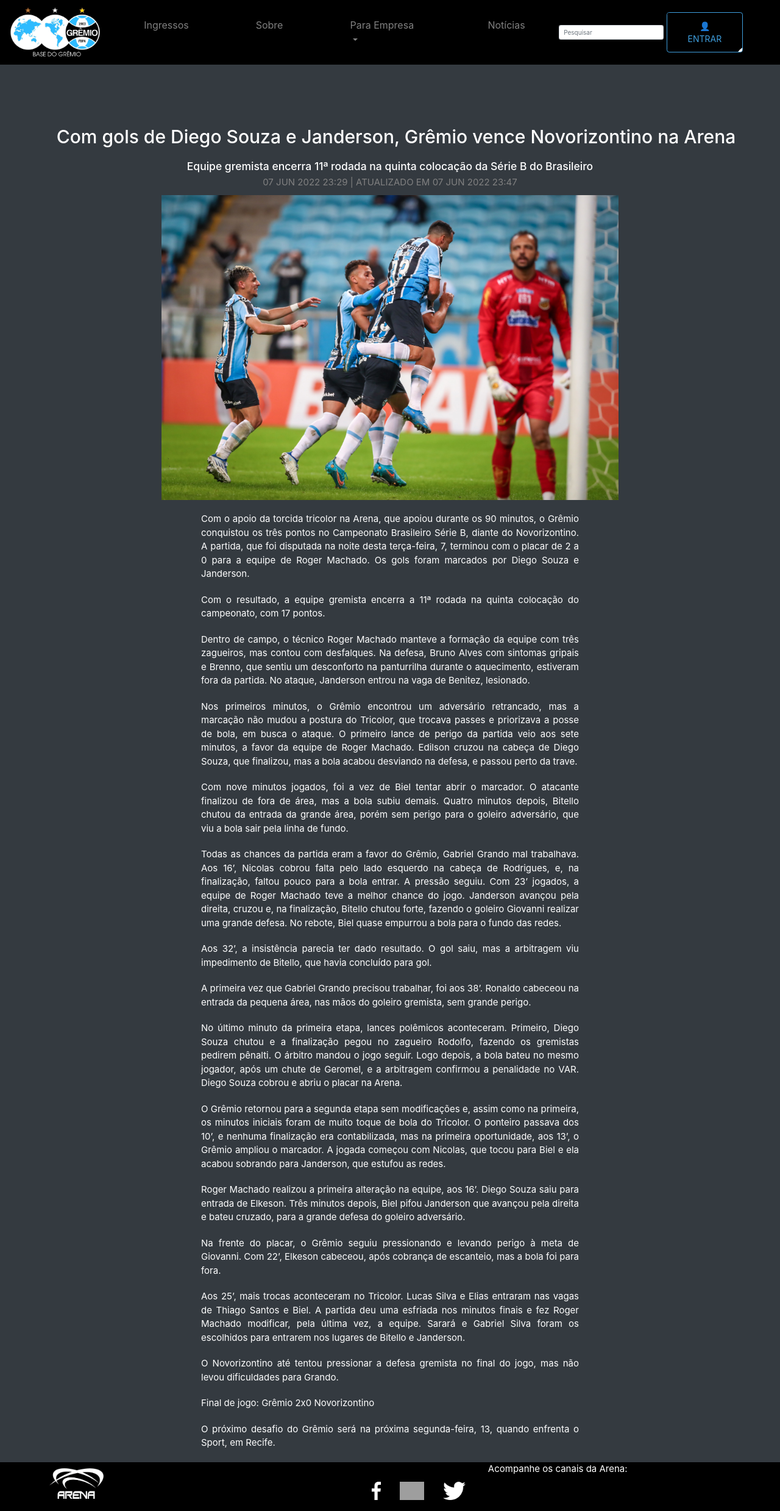
After one commit to senacrs-emti/2022-3M-venda-online, a PHP site: page /noticiaum.php in a window 1280 px wide. The commit adds this page. Shown: the whole page at 61% size. Run offline with PHP 8.4, Linux system fonts and the light colour scheme; grey boxes are pictures that could not be loaded.

Commit message:
front-end

```diff
--- /dev/null
+++ b/noticiaum.php
@@ -0,0 +1,60 @@
+<?php
+include_once 'navbar.php';
+?>
+
+<div id="textoum">
+<h2>Com gols de Diego Souza e Janderson, Grêmio vence Novorizontino na Arena</h2>
+</div>
+<div id="textodois">
+<h3>Equipe gremista encerra 11ª rodada na quinta colocação da Série B do Brasileiro</h3>
+</div>
+<div id="textotres">
+<p> 07 JUN 2022 23:29 | ATUALIZADO EM 07 JUN 2022 23:47</p>
+</div>
+<div id="imagemum">
+<img src="imagens/noticiagremio.jpg">
+</div>
+
+<div id="textoquatro">
+<p>Com o apoio da torcida tricolor na Arena, que apoiou durante os 90 minutos, o Grêmio conquistou os três pontos no Campeonato Brasileiro Série B, diante do Novorizontino. A partida, que foi disputada na noite desta terça-feira, 7, terminou com o placar de 2 a 0 para a equipe de Roger Machado. Os gols foram marcados por Diego Souza e Janderson. </p>
+
+
+<p>Com o resultado, a equipe gremista encerra a 11ª rodada na quinta colocação do campeonato, com 17 pontos. </p>
+
+<p>Dentro de campo, o técnico Roger Machado manteve a formação da equipe com três zagueiros, mas contou com desfalques. Na defesa, Bruno Alves com sintomas gripais e Brenno, que sentiu um desconforto na panturrilha durante o aquecimento, estiveram fora da partida. No ataque, Janderson entrou na vaga de Benitez, lesionado. </p>
+
+<p>Nos primeiros minutos, o Grêmio encontrou um adversário retrancado, mas a marcação não mudou a postura do Tricolor, que trocava passes e priorizava a posse de bola, em busca o ataque. O primeiro lance de perigo da partida veio aos sete minutos, a favor da equipe de Roger Machado. Edilson cruzou na cabeça de Diego Souza, que finalizou, mas a bola acabou desviando na defesa, e passou perto da trave. </p>
+
+<p>Com nove minutos jogados, foi a vez de Biel tentar abrir o marcador. O atacante finalizou de fora de área, mas a bola subiu demais. Quatro minutos depois, Bitello chutou da entrada da grande área, porém sem perigo para o goleiro adversário, que viu a bola sair pela linha de fundo. </p>
+
+<p>Todas as chances da partida eram a favor do Grêmio, Gabriel Grando mal trabalhava. Aos 16’, Nicolas cobrou falta pelo lado esquerdo na cabeça de Rodrigues, e, na finalização, faltou pouco para a bola entrar. A pressão seguiu. Com 23’ jogados, a equipe de Roger Machado teve a melhor chance do jogo. Janderson avançou pela direita, cruzou e, na finalização, Bitello chutou forte, fazendo o goleiro Giovanni realizar uma grande defesa. No rebote, Biel quase empurrou a bola para o fundo das redes. </p>
+
+<p>Aos 32’, a insistência parecia ter dado resultado. O gol saiu, mas a arbitragem viu impedimento de Bitello, que havia concluído para gol.  </p>
+
+<p>A primeira vez que Gabriel Grando precisou trabalhar, foi aos 38’. Ronaldo cabeceou na entrada da pequena área, nas mãos do goleiro gremista, sem grande perigo. </p>
+
+<p>No último minuto da primeira etapa, lances polêmicos aconteceram. Primeiro, Diego Souza chutou e a finalização pegou no zagueiro Rodolfo, fazendo os gremistas pedirem pênalti. O árbitro mandou o jogo seguir. Logo depois, a bola bateu no mesmo jogador, após um chute de Geromel, e a arbitragem confirmou a penalidade no VAR. Diego Souza cobrou e abriu o placar na Arena. </p>
+
+<p>O Grêmio retornou para a segunda etapa sem modificações e, assim como na primeira, os minutos iniciais foram de muito toque de bola do Tricolor. O ponteiro passava dos 10’, e nenhuma finalização era contabilizada, mas na primeira oportunidade, aos 13’, o Grêmio ampliou o marcador. A jogada começou com Nicolas, que tocou para Biel e ela acabou sobrando para Janderson, que estufou as redes. </p>
+
+<p>Roger Machado realizou a primeira alteração na equipe, aos 16’. Diego Souza saiu para entrada de Elkeson. Três minutos depois, Biel pifou Janderson que avançou pela direita e bateu cruzado, para a grande defesa do goleiro adversário. </p>
+
+<p>Na frente do placar, o Grêmio seguiu pressionando e levando perigo à meta de Giovanni. Com 22’, Elkeson cabeceou, após cobrança de escanteio, mas a bola foi para fora. </p>
+
+<p>Aos 25’, mais trocas aconteceram no Tricolor. Lucas Silva e Elias entraram nas vagas de Thiago Santos e Biel. A partida deu uma esfriada nos minutos finais e fez Roger Machado modificar, pela última vez, a equipe. Sarará e Gabriel Silva foram os escolhidos para entrarem nos lugares de Bitello e Janderson. </p>
+
+<p>O Novorizontino até tentou pressionar a defesa gremista no final do jogo, mas não levou dificuldades para Grando. </p>
+
+<p>Final de jogo: Grêmio 2x0 Novorizontino </p>
+
+<p>O próximo desafio do Grêmio será na próxima segunda-feira, 13, quando enfrenta o Sport, em Recife. </p>
+</div>
+
+
+
+
+
+
+<?php
+include_once 'footer.php';
+?>
--- a/style.css
+++ b/style.css
@@ -392,3 +392,36 @@ h6{
     margin-bottom: 25px;
     font-size: 30px;
 }
+
+#textoum h2 {
+    color: white;
+    margin-top: 100px;
+    text-align: center;
+}
+
+#textodois h3 {
+    color: white;
+    text-align: center;
+}
+
+#textotres p {
+    color: #808080;
+}
+
+#imagemum img {
+    width: 750px;
+    height: 500px;
+    margin: 0 auto;
+    display: block;
+}
+
+#textoquatro p {
+    text-align: justify;
+    margin-left: 330px;
+    margin-right: 330px;
+    margin-top: 20px;
+}
+
+#noticia3 h3 {
+    color: white;
+}
```
Also changed, not shown: noticiadois.php (added, +41 -0 lines), noticias.php (+67 -4 lines), imagens/noticia3.jpg (added).
